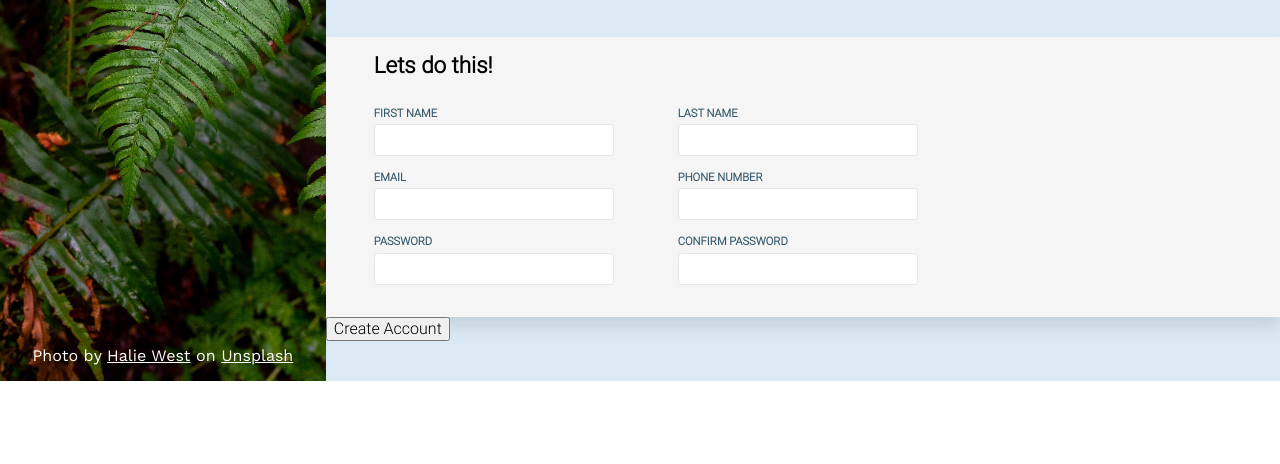
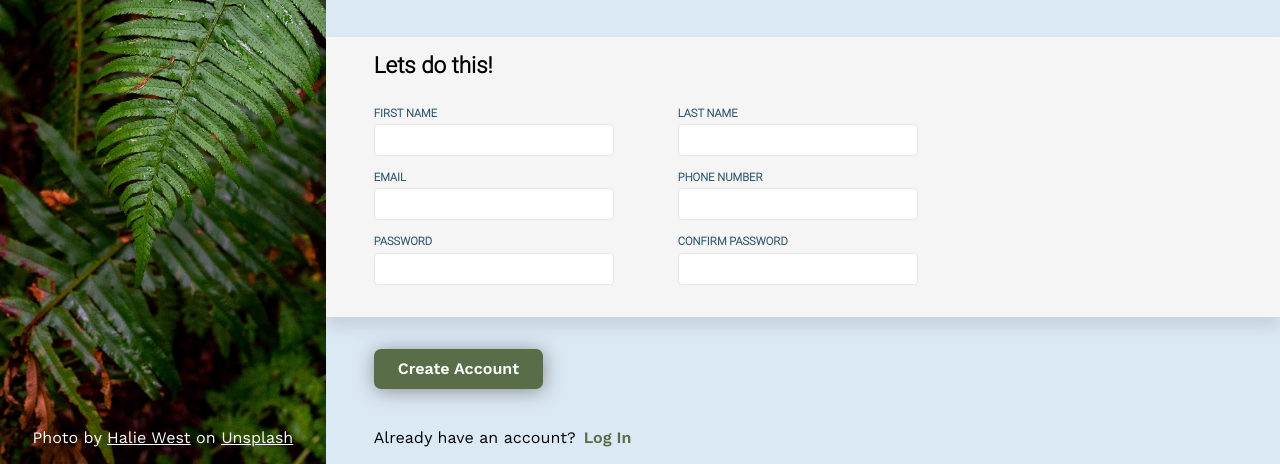
Before and after one commit to litaish/sign-up-form, a website: page index.html in a window 1280 px wide. Shown: the part 419-883 px from the top of the page. Before the commit the page ends 800 px from the top, so only its background shows below. Drawn offline with Linux system fonts and the light colour scheme.

Commit message:
Add Create Account button and Log In button

```diff
--- a/css/style.css
+++ b/css/style.css
@@ -37,7 +37,8 @@
     --logo-container-color: rgba(0,0,0, 0.6);
     --hero-font-color: #fff;
     --form-font-color: #fff;
-    --create-account-color: #fff;
+    --create-account-btn-color: #596D48;
+    --create-account-text-color: #fff;
     --log-in-color: #fff;
     --form-panel-color: #DBE9F4;
     --form-color: #F5F5F5;
@@ -143,3 +144,36 @@ body {
   font-weight: 600;
   color: var(--form-label-color);
 }
+input[type="submit"] {
+  font-family: work-sans;
+  font-size: 1rem;
+  font-weight: 600;
+  padding: .7rem 1.5rem .7rem 1.5rem;
+  color: var(--create-account-text-color);
+  background-color: var(--create-account-btn-color);
+  border-radius: 7px;
+  border: none;
+  box-shadow: 1px 2px 19px 0px rgba(112,112,112,0.75);
+  -webkit-box-shadow: 1px 2px 19px 0px rgba(112,112,112,0.75);
+  -moz-box-shadow: 1px 2px 19px 0px rgba(112,112,112,0.75);
+  cursor: pointer;
+  margin-top: 2rem;
+  margin-left: 3rem;
+}
+.login-container {
+  margin-top: 1.5rem;
+  margin-left: 3rem;
+  display: flex;
+  gap: .5rem;
+  font-family: work-sans;
+}
+.login-container button {
+  background: none;
+	color: var(--create-account-btn-color);
+	border: none;
+	padding: 0;
+	font: inherit;
+	cursor: pointer;
+	outline: inherit;
+  font-weight: 600;
+}
--- a/index.html
+++ b/index.html
@@ -64,7 +64,10 @@
             </form>
         </div>
         <input type="submit" value="Create Account" form="sign_up_form">
-        <div></div>
+        <div class="login-container">
+            <p>Already have an account?</p>
+            <button type="button">Log In</button>
+        </div>
     </div>
 </body>
 </html>
```
